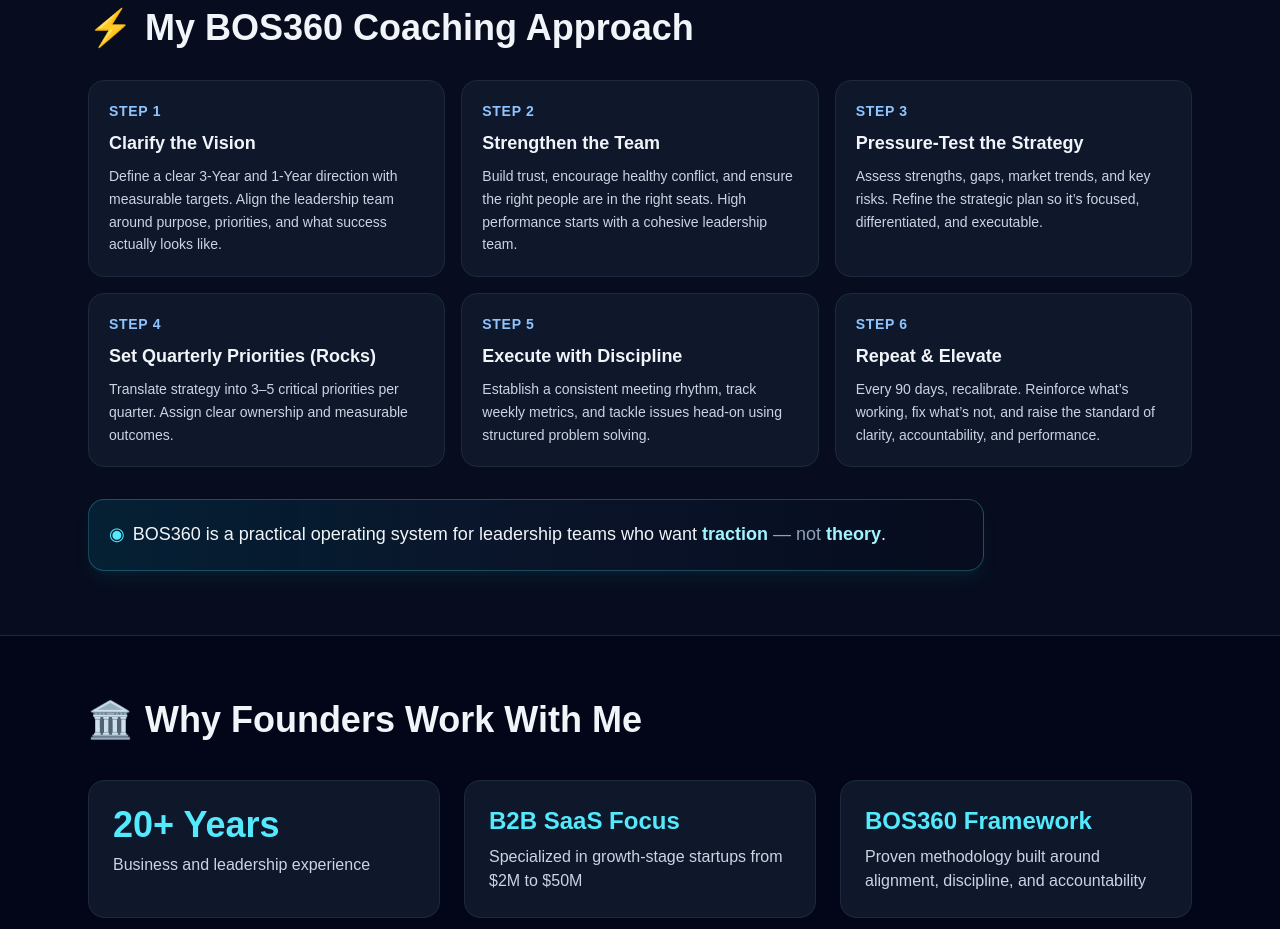
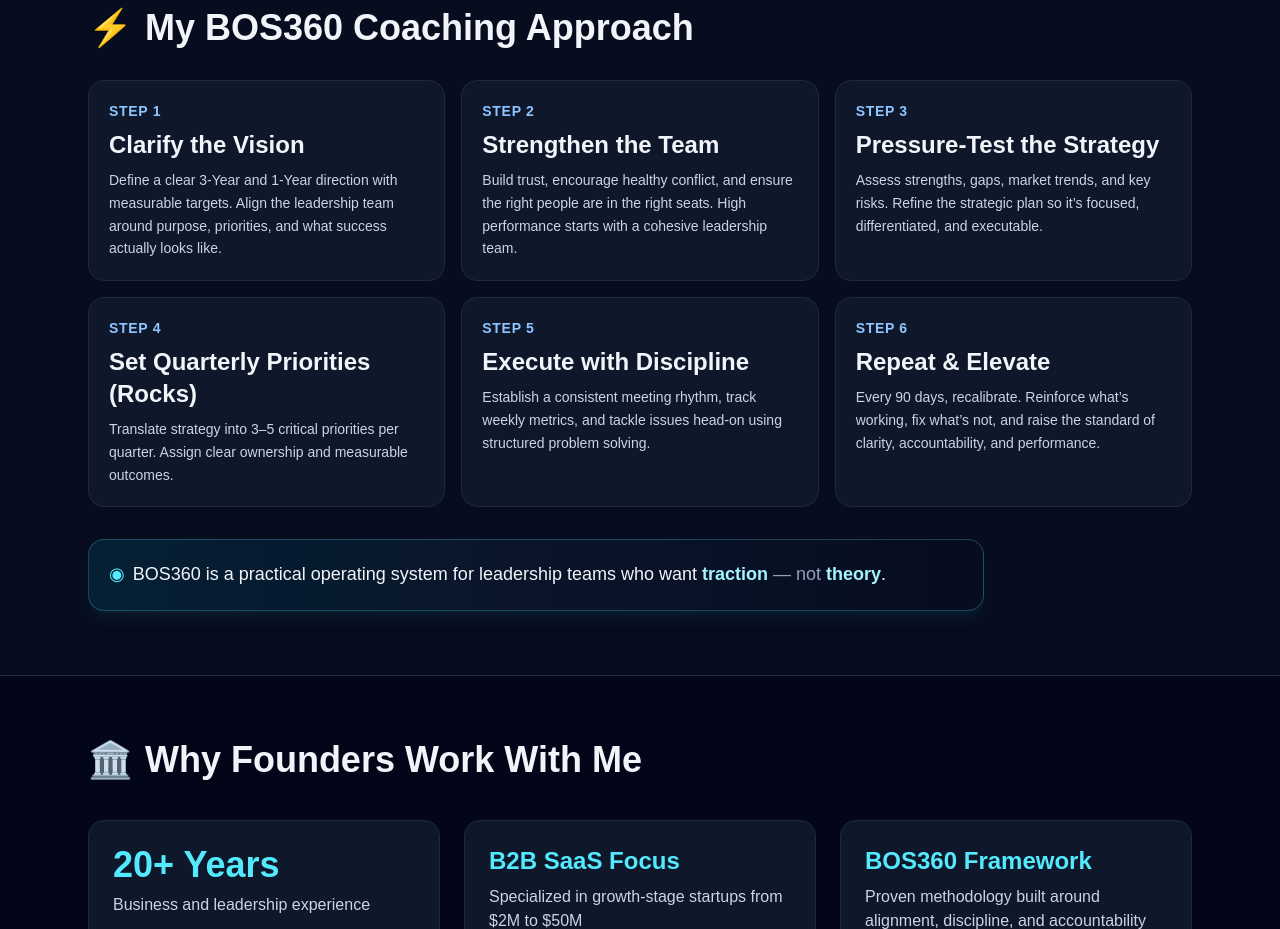
Before and after one commit to camlillico-hash/bos360-site, a Next.js app: page /bos360 in a window 1280 px wide. Shown: the part 1020-1949 px from the top of the page. Built offline with nearby package versions, Linux system fonts and the light colour scheme.

Commit message:
Increase BOS360 coaching step title size

```diff
--- a/app/bos360/page.js
+++ b/app/bos360/page.js
@@ -150,7 +150,7 @@
                 <p className="text-sm font-semibold uppercase tracking-wider text-blue-300">
                   Step {i + 1}
                 </p>
-                <h3 className="mt-2 text-lg font-semibold text-slate-100">{step.title}</h3>
+                <h3 className="mt-2 text-xl font-semibold text-slate-100 md:text-2xl">{step.title}</h3>
                 <p className="mt-2 text-sm leading-relaxed text-slate-300">{step.text}</p>
               </li>
             ))}
```
